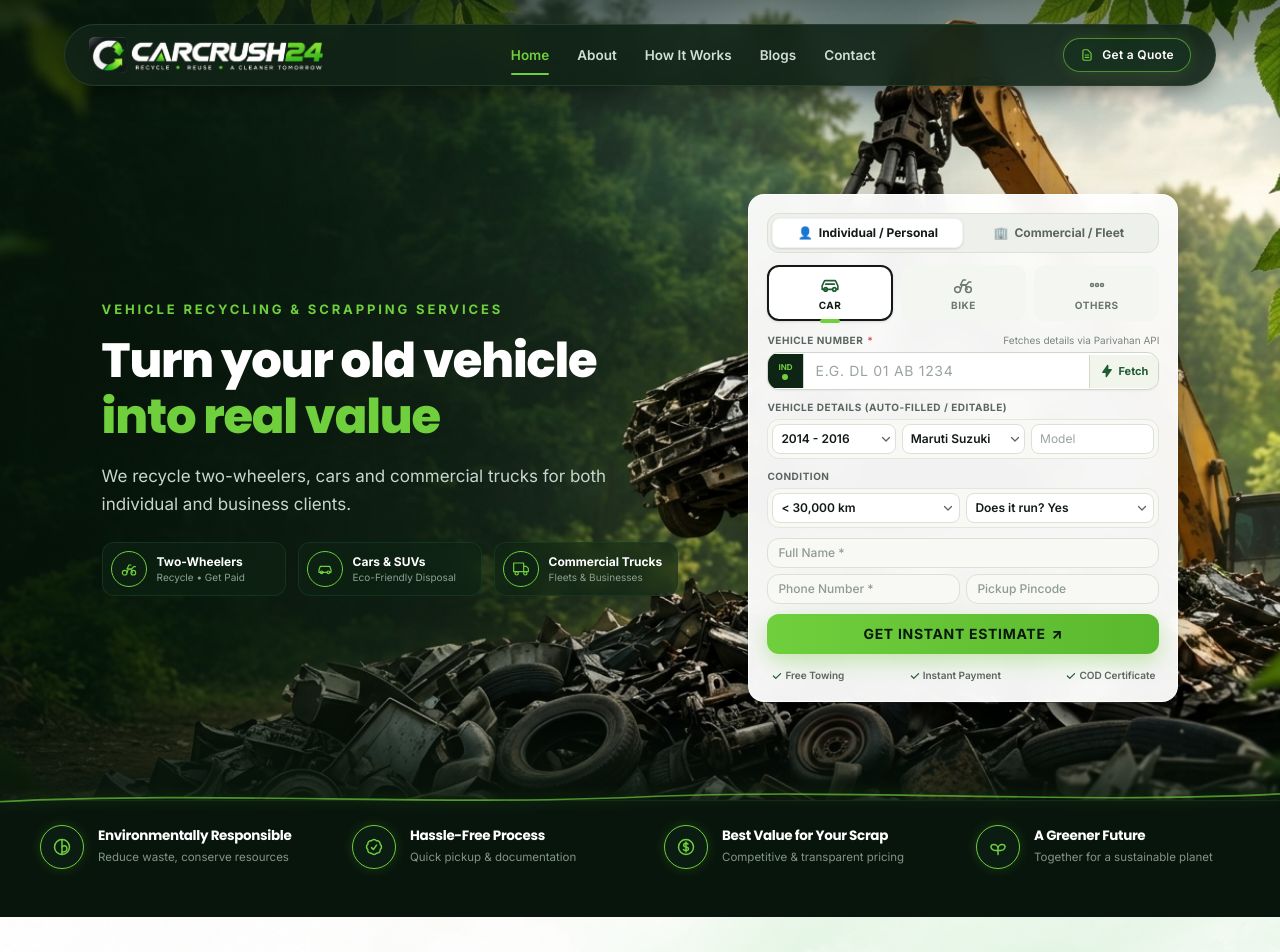
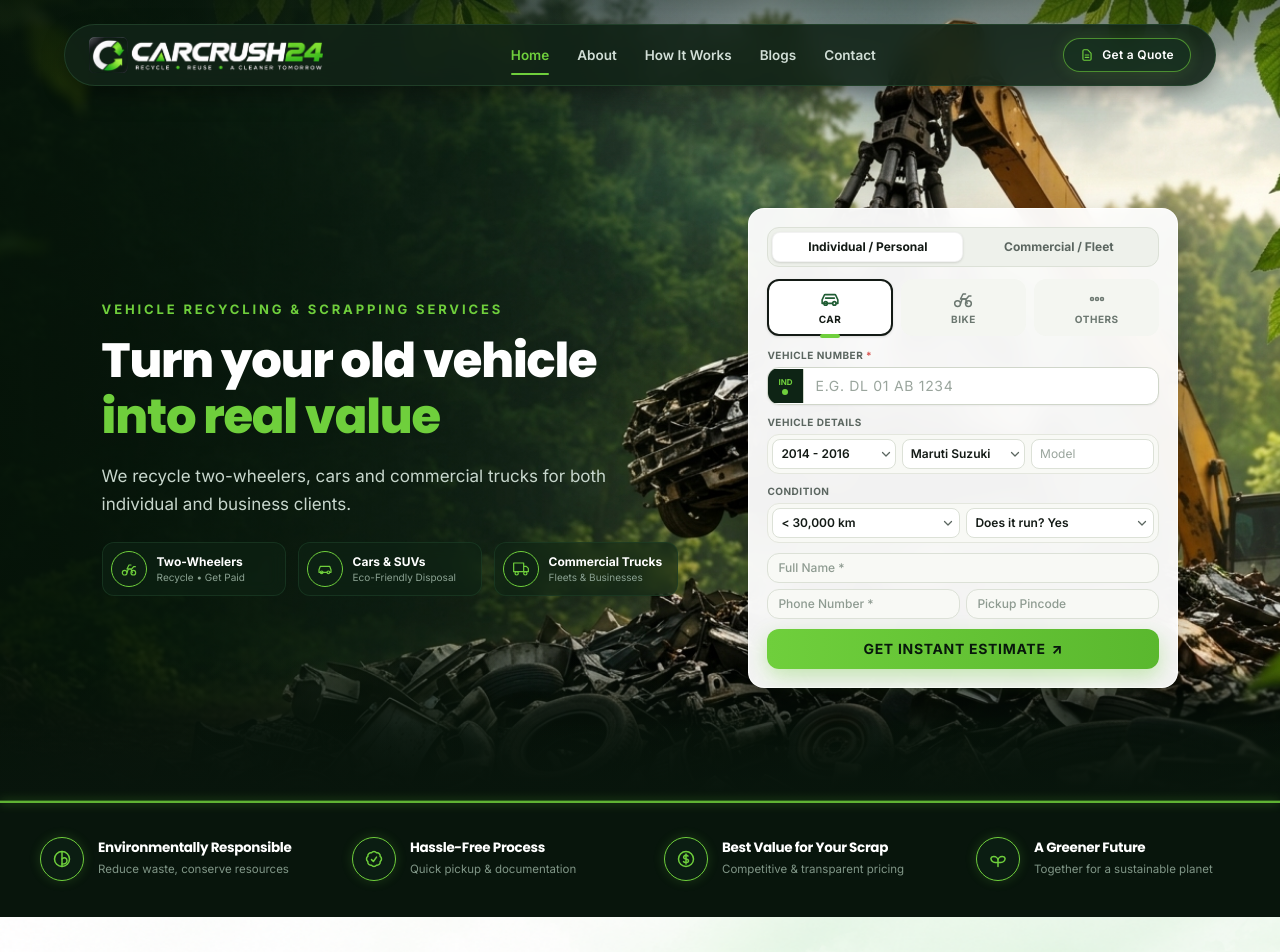
Before and after one commit to Anshgupta456/client_CarCrush24, a Next.js app in the folder client/: page / in a window 1280 px wide. Shown: the top 952 px of the page. Built offline with nearby package versions, Linux system fonts and the light colour scheme.

Commit message:
resposniveness fixed

```diff
--- a/client/package.json
+++ b/client/package.json
@@ -9,6 +9,7 @@
     "lint": "eslint"
   },
   "dependencies": {
+    "lucide-react": "^1.46.0",
     "next": "16.3.4",
     "react": "19.2.8",
     "react-dom": "19.2.8"
--- a/client/src/components/Hero.js
+++ b/client/src/components/Hero.js
@@ -9,24 +9,26 @@ export default function Hero() {
   return (
     <section className="relative min-h-[92vh] lg:min-h-screen flex flex-col justify-between overflow-hidden bg-[#07130a]">
       {/* Background Image Container */}
-      <div className="absolute inset-0 z-0">
+      <div className="absolute top-0 left-0 right-0 h-[640px] sm:h-[720px] lg:h-full lg:inset-0 z-0 overflow-hidden">
         <div
-          className="w-full h-full bg-cover bg-right sm:bg-center scale-100 transition-transform duration-1000"
+          className="w-full h-full bg-cover bg-[63%_center] sm:bg-[60%_center] lg:bg-center scale-100 transition-transform duration-1000"
           style={{
             backgroundImage: "url('/images/hero-bg.jpg')",
           }}
         />
 
-        {/* Gradient Vignettes & Contrast Overlays */}
-        {/* Left-side subtle gradient to ensure text readability without darkening background */}
-        <div className="absolute inset-0 bg-gradient-to-r from-[#061409]/75 via-[#08180c]/45 to-transparent sm:w-[55%] w-full z-[1]" />
+        {/* Left-side subtle gradient to ensure text readability */}
+        <div className="absolute inset-0 bg-gradient-to-r from-[#061409]/90 via-[#08180c]/60 to-transparent sm:w-[55%] w-[78%] z-[1]" />
 
-        {/* Bottom fade into trustbar */}
-        <div className="absolute bottom-0 left-0 right-0 h-24 bg-gradient-to-t from-[#08150c]/80 to-transparent z-[1]" />
+        {/* Bottom smooth fade out into dark background */}
+        <div className="absolute bottom-0 left-0 right-0 h-36 bg-gradient-to-t from-[#07130a] via-[#07130a]/80 to-transparent z-[1]" />
 
         {/* Subtle top fade for navbar */}
         <div className="absolute top-0 left-0 right-0 h-20 bg-gradient-to-b from-[#061409]/40 to-transparent z-[1]" />
       </div>
+
+      {/* Bottom fade into trustbar */}
+      <div className="absolute bottom-0 left-0 right-0 h-20 bg-gradient-to-t from-[#08150c] to-transparent z-[1] pointer-events-none" />
 
       {/* Main Hero Content */}
       <div className="relative z-10 max-w-7xl mx-auto px-4 sm:px-6 lg:px-8 pt-32 sm:pt-36 lg:pt-40 pb-16 flex-1 flex flex-col justify-center">
--- a/client/src/components/QuoteForm.js
+++ b/client/src/components/QuoteForm.js
@@ -42,11 +42,6 @@ const Icons = {
       <circle cx="6" cy="12" r="1.8" />
       <circle cx="12" cy="12" r="1.8" />
       <circle cx="18" cy="12" r="1.8" />
-    </svg>
-  ),
-  Sparkles: () => (
-    <svg className="w-3.5 h-3.5 text-[#1F5C33]" viewBox="0 0 20 20" fill="currentColor">
-      <path fillRule="evenodd" d="M11.3 1.046A1 1 0 0112 2v5h4a1 1 0 01.82 1.573l-7 10A1 1 0 018 18v-5H4a1 1 0 01-.82-1.573l7-10a1 1 0 011.12-.38z" clipRule="evenodd" />
     </svg>
   ),
   Check: () => (
@@ -98,8 +93,6 @@ export default function QuoteForm() {
     runs: 'Yes, starts & drives',
   });
 
-  const [isFetchingParivahan, setIsFetchingParivahan] = useState(false);
-  const [parivahanFetched, setParivahanFetched] = useState(false);
   const [isSubmitting, setIsSubmitting] = useState(false);
   const [isSubmitted, setIsSubmitted] = useState(false);
 
@@ -127,50 +120,6 @@ export default function QuoteForm() {
     setFormData((prev) => ({ ...prev, [name]: value }));
   };
 
-  // Parivahan Auto-Fetch Handler
-  const handleFetchParivahan = () => {
-    const rawNum = formData.vehicleNumber.trim();
-    if (!rawNum) {
-      alert('Please enter a vehicle registration number first (e.g. DL 01 AB 1234)');
-      return;
-    }
-
-    setIsFetchingParivahan(true);
-
-    // Simulate Parivahan API fetch delay
-    setTimeout(() => {
-      setIsFetchingParivahan(false);
-      setParivahanFetched(true);
-
-      // Populate mock data if fields are empty or as sample fetch
-      if (vehicleType === 'bike') {
-        setFormData((prev) => ({
-          ...prev,
-          year: '2017',
-          make: 'Hero',
-          model: 'Splendor Plus',
-          vehicleNumber: rawNum.toUpperCase(),
-        }));
-      } else if (vehicleType === 'truck' || vehicleType === 'bus') {
-        setFormData((prev) => ({
-          ...prev,
-          year: '2015',
-          make: 'Tata Motors',
-          model: 'LPT 1613',
-          vehicleNumber: rawNum.toUpperCase(),
-        }));
-      } else {
-        setFormData((prev) => ({
-          ...prev,
-          year: '2016',
-          make: 'Maruti Suzuki',
-          model: 'Swift Dzire VDi',
-          vehicleNumber: rawNum.toUpperCase(),
-        }));
-      }
-    }, 700);
-  };
-
   const handleSubmit = (e) => {
     e.preventDefault();
     setIsSubmitting(true);
@@ -184,7 +133,6 @@ export default function QuoteForm() {
 
   const handleResetForm = () => {
     setIsSubmitted(false);
-    setParivahanFetched(false);
     setFormData({
       name: '',
       phone: '',
@@ -212,26 +160,22 @@ export default function QuoteForm() {
             <button
               type="button"
               onClick={() => handleClientTypeChange('personal')}
-              className={`py-1.5 px-2 text-xs font-bold rounded-lg transition-all flex items-center justify-center gap-1.5 ${
-                clientType === 'personal'
+              className={`py-1.5 px-2 text-xs font-bold rounded-lg transition-all flex items-center justify-center gap-1.5 ${clientType === 'personal'
                 ? 'bg-white text-[#131A15] shadow-sm font-extrabold border border-black/5'
                 : 'text-[#5B6660] hover:text-[#131A15]'
                 }`}
             >
-              <span>👤</span>
               <span>Individual / Personal</span>
             </button>
 
             <button
               type="button"
               onClick={() => handleClientTypeChange('commercial')}
-              className={`py-1.5 px-2 text-xs font-bold rounded-lg transition-all flex items-center justify-center gap-1.5 ${
-                clientType === 'commercial'
+              className={`py-1.5 px-2 text-xs font-bold rounded-lg transition-all flex items-center justify-center gap-1.5 ${clientType === 'commercial'
                 ? 'bg-white text-[#131A15] shadow-sm font-extrabold border border-black/5'
                 : 'text-[#5B6660] hover:text-[#131A15]'
                 }`}
             >
-              <span>🏢</span>
               <span>Commercial / Fleet</span>
             </button>
           </div>
@@ -249,8 +193,7 @@ export default function QuoteForm() {
                   key={tab.id}
                   type="button"
                   onClick={() => handleVehicleTypeChange(tab.id)}
-                  className={`flex flex-col items-center justify-center py-2 px-1 rounded-xl transition-all relative ${
-                    isSelected
+                  className={`flex flex-col items-center justify-center py-2 px-1 rounded-xl transition-all relative ${isSelected
                     ? 'bg-white border-2 border-[#131A15] shadow-sm text-[#131A15]'
                     : 'bg-[#F4F6F1] border border-transparent text-[#6B7770] hover:bg-[#EAEFE6] hover:text-[#131A15]'
                     }`}
@@ -259,8 +202,7 @@ export default function QuoteForm() {
                     <IconComponent />
                   </div>
 
-                  <span className={`text-[10px] font-extrabold tracking-wider mt-1 uppercase leading-tight ${
-                    isSelected ? 'text-[#131A15]' : 'text-[#6B7770]'
+                  <span className={`text-[10px] font-extrabold tracking-wider mt-1 uppercase leading-tight ${isSelected ? 'text-[#131A15]' : 'text-[#6B7770]'
                     }`}>
                     {tab.label}
                   </span>
@@ -278,23 +220,11 @@ export default function QuoteForm() {
         {!isSubmitted ? (
           <form onSubmit={handleSubmit} className="space-y-2.5">
 
-            {/* FIELD 1: Indian Vehicle Registration Plate (First field + Parivahan Integration) */}
+            {/* FIELD 1: Vehicle Registration Number */}
             <div>
-              <div className="flex items-center justify-between mb-1">
-                <label className="text-[10px] font-bold text-[#5B6660] uppercase tracking-wider flex items-center gap-1">
-                  <span>Vehicle Number</span>
-                  <span className="text-[#D9534F]">*</span>
+              <label className="block text-[10px] font-bold text-[#5B6660] uppercase tracking-wider mb-1">
+                Vehicle Number <span className="text-[#D9534F]">*</span>
               </label>
-                {parivahanFetched ? (
-                  <span className="text-[10px] font-semibold text-[#1F5C33] flex items-center gap-0.5">
-                    <Icons.Check /> Parivahan Verified
-                  </span>
-                ) : (
-                  <span className="text-[10px] text-[#7A867F]">
-                    Fetches details via Parivahan API
-                  </span>
-                )}
-              </div>
 
               <div className="flex items-center border border-[#D0D6CA] rounded-xl overflow-hidden bg-white shadow-xs focus-within:ring-2 focus-within:ring-[#6FCF3C] focus-within:border-transparent">
                 {/* Indian Plate IND Badge */}
@@ -316,30 +246,13 @@ export default function QuoteForm() {
                   }}
                   className="flex-1 px-3 py-2 text-xs sm:text-sm font-bold uppercase tracking-wider text-[#131A15] placeholder:text-[#9AA59D] placeholder:font-normal focus:outline-none"
                 />
-
-                <button
-                  type="button"
-                  onClick={handleFetchParivahan}
-                  disabled={isFetchingParivahan}
-                  className="px-2.5 py-2 bg-[#F1F5EB] hover:bg-[#E3EDD9] text-[#1F5C33] text-[10px] sm:text-[11px] font-bold flex items-center gap-1 border-l border-[#D0D6CA] transition-colors whitespace-nowrap cursor-pointer"
-                  title="Auto-fetch vehicle details from Parivahan VAHAN database"
-                >
-                  {isFetchingParivahan ? (
-                    <span className="animate-pulse">Fetching...</span>
-                  ) : (
-                    <>
-                      <Icons.Sparkles />
-                      <span>Fetch</span>
-                    </>
-                  )}
-                </button>
               </div>
             </div>
 
-            {/* FIELD ROW 2: Vehicle Details (Year | Make | Model) - Editable after auto-fetch */}
+            {/* FIELD ROW 2: Vehicle Details (Year | Make | Model) */}
             <div>
               <label className="block text-[10px] font-bold text-[#5B6660] uppercase tracking-wider mb-1">
-                Vehicle Details (Auto-filled / Editable)
+                Vehicle Details
               </label>
               <div className="grid grid-cols-3 gap-1.5 bg-[#F8F9F5] p-1 rounded-xl border border-[#E4E7DE]">
                 {/* Year */}
@@ -438,8 +351,8 @@ export default function QuoteForm() {
                     className="w-full appearance-none bg-white border border-[#DCE1D7] rounded-lg px-2 py-1.5 pr-6 text-xs font-semibold text-[#131A15] focus:outline-none focus:ring-1 focus:ring-[#6FCF3C] cursor-pointer"
                   >
                     <option value="Yes, starts & drives">Does it run? Yes</option>
-                    <option value="Starts, doesn't drive">Starts, won't drive</option>
-                    <option value="Does not start / Seized">Doesn't run</option>
+                    <option value="Starts, doesn't drive">Starts, won&apos;t drive</option>
+                    <option value="Does not start / Seized">Doesn&apos;t run</option>
                     <option value="Scrapped / Dismantled">Dismantled / Shell</option>
                   </select>
                   <div className="pointer-events-none absolute inset-y-0 right-0 flex items-center px-1.5 text-[#5B6660]">
@@ -506,14 +419,6 @@ export default function QuoteForm() {
                 </>
               )}
             </button>
-
-            {/* Streamlined Trust Line */}
-            <div className="pt-1 flex items-center justify-between text-[10px] font-semibold text-[#5B6660] px-1">
-              <span className="flex items-center gap-0.5"><Icons.Check /> Free Towing</span>
-              <span className="flex items-center gap-0.5"><Icons.Check /> Instant Payment</span>
-              <span className="flex items-center gap-0.5"><Icons.Check /> COD Certificate</span>
-            </div>
-
           </form>
         ) : (
           /* Thank You Screen (Matching user reference) */
--- a/client/src/components/TrustBar.js
+++ b/client/src/components/TrustBar.js
@@ -43,27 +43,11 @@ const trustItems = [
 
 export default function TrustBar() {
   return (
-    <div className="relative w-full bg-[#08150c] pt-2 pb-8 sm:pb-10 border-t border-[#1d3d24]/50 z-20">
-      {/* Subtle organic neon wave line accent across the top */}
-      <div className="absolute -top-[18px] left-0 right-0 w-full overflow-hidden leading-none pointer-events-none opacity-80">
-        <svg
-          viewBox="0 0 1440 36"
-          fill="none"
-          xmlns="http://www.w3.org/2000/svg"
-          className="w-full h-7 object-cover"
-          preserveAspectRatio="none"
-        >
-          <path
-            d="M0 24C240 10 480 30 720 18C960 6 1200 28 1440 14"
-            stroke="#6FCF3C"
-            strokeWidth="2"
-            strokeOpacity="0.85"
-            className="filter drop-shadow-[0_0_8px_rgba(111,207,60,0.6)]"
-          />
-        </svg>
-      </div>
+    <div className="relative w-full bg-[#08150c] py-6 sm:py-7 border-t border-[#6FCF3C]/30 z-20">
+      {/* Straight glowing neon accent line across the top */}
+      <div className="absolute top-0 left-0 right-0 h-[2px] bg-[#6FCF3C] opacity-85 shadow-[0_0_10px_rgba(111,207,60,0.7)] pointer-events-none" />
 
-      <div className="max-w-7xl mx-auto px-4 sm:px-6 lg:px-8 mt-2">
+      <div className="max-w-7xl mx-auto px-4 sm:px-6 lg:px-8">
         <div className="grid grid-cols-1 sm:grid-cols-2 lg:grid-cols-4 gap-6 lg:gap-8">
           {trustItems.map((item, idx) => (
             <div
```
Also changed, not shown: client/src/app/about/page.js (+7 -40 lines), client/src/app/how-it-works/page.js (+7 -15 lines), client/src/app/test-pin/page.js (added, +9 -0 lines), client/src/components/ReachSection.js (+11 -12 lines), client/src/components/SectionHeader.js (+11 -2 lines), 1 other file (tests, documents, lock files or other folders). Lines whose indentation alone changed are shown as unchanged.
